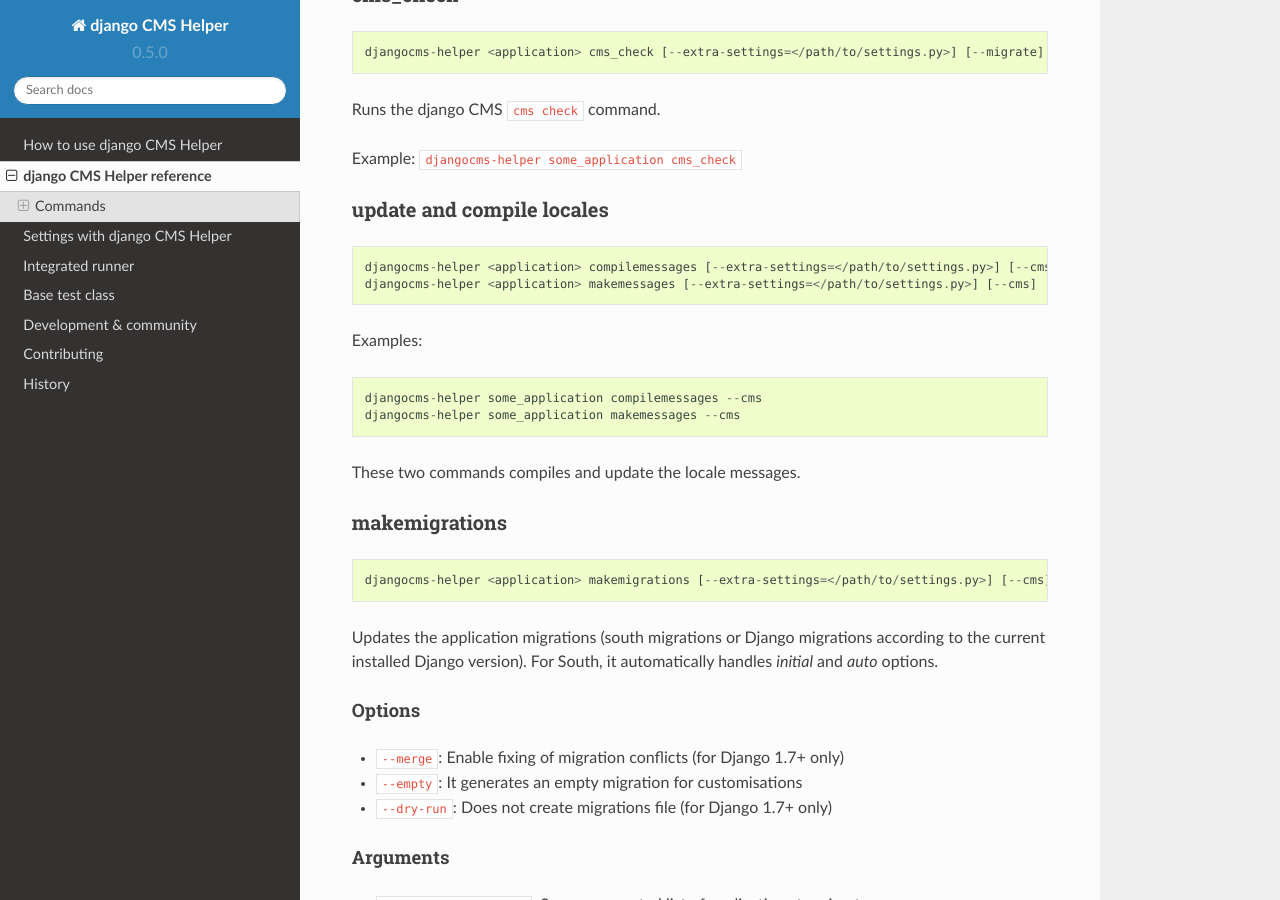
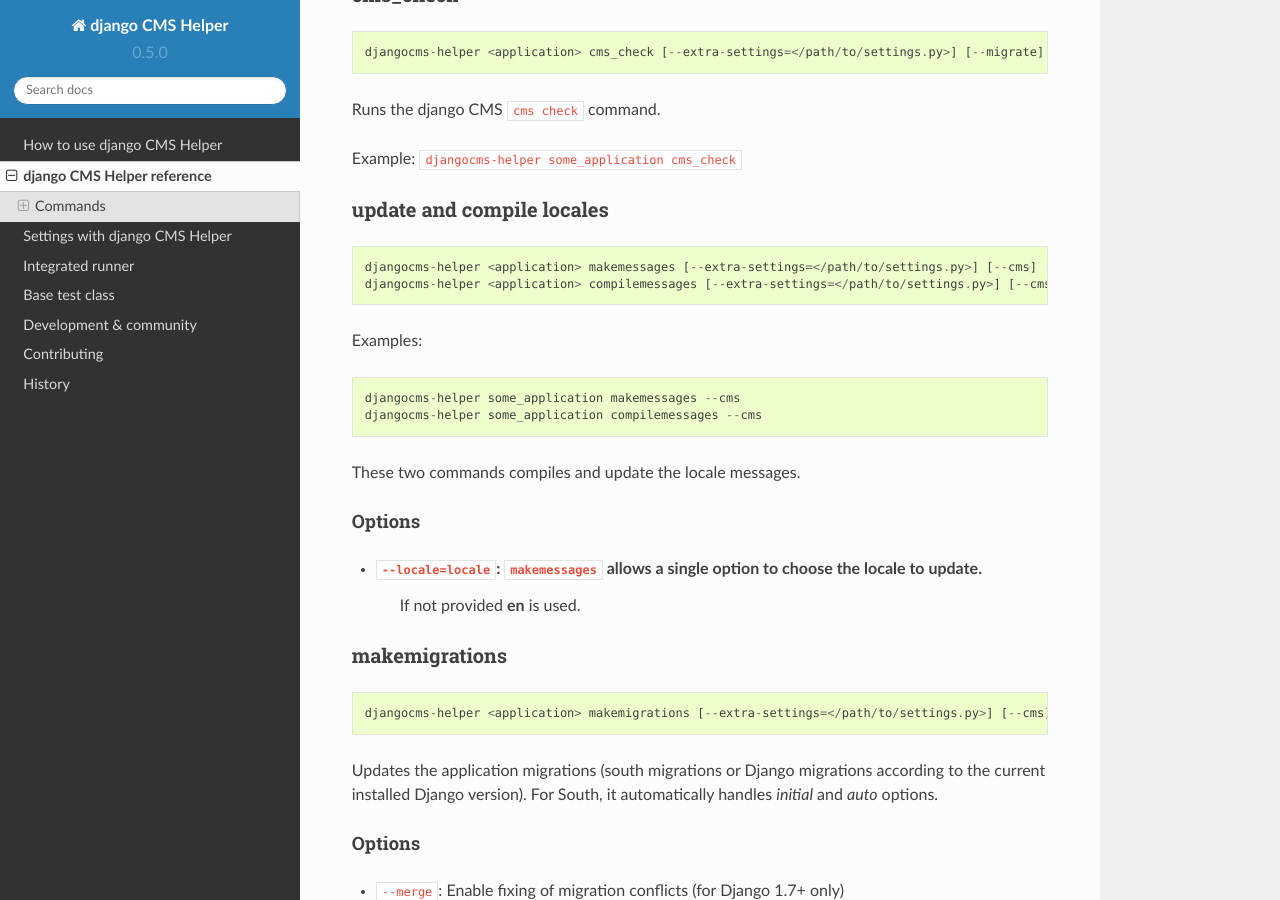
Before and after one commit to nephila/django-app-helper, a Sphinx documentation site: the page built from docs/reference.rst, in a window 1280 px wide and 900 px high, scrolled down 2430 px. Built offline with Sphinx 7.4.7 and the Read the Docs theme 2.0.0, drawn with Linux system fonts in a browser that asks for light colours.

Commit message:
Allow to specify a locale in makemessages

```diff
--- a/docs/reference.rst
+++ b/docs/reference.rst
@@ -126,15 +126,21 @@
 
 ::
 
+    djangocms-helper <application> makemessages [--extra-settings=</path/to/settings.py>] [--cms] [--locale=locale]
     djangocms-helper <application> compilemessages [--extra-settings=</path/to/settings.py>] [--cms]
-    djangocms-helper <application> makemessages [--extra-settings=</path/to/settings.py>] [--cms]
 
 Examples::
 
+    djangocms-helper some_application makemessages --cms
     djangocms-helper some_application compilemessages --cms
-    djangocms-helper some_application makemessages --cms
 
 These two commands compiles and update the locale messages.
+
+Options
+-------
+
+* ``--locale=locale``: ``makemessages`` allows a single option to choose the locale to update.
+                       If not provided **en** is used.
 
 makemigrations
 ==============
```
Also changed, not shown: 1 other file.
